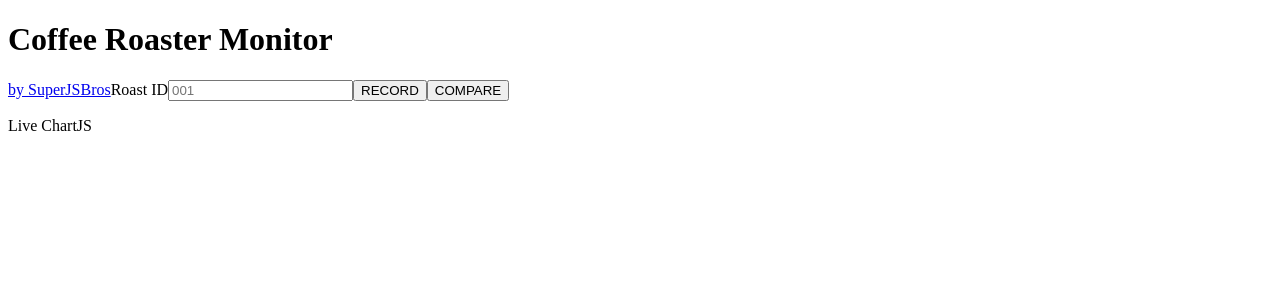
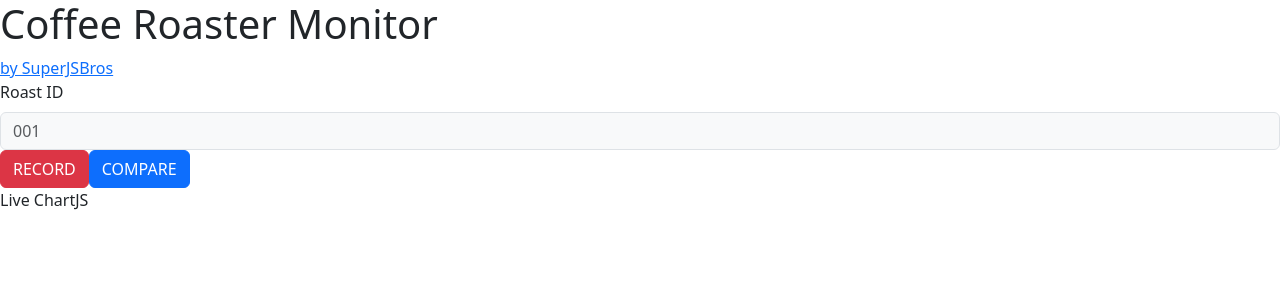
Before and after one commit to SuperJSBros/roaster-monitor-web, an Angular app: page / in a window 1280 px wide. Shown: the top 300 px of the page. Built offline with nearby package versions, Linux system fonts and the light colour scheme.

Commit message:
added basic bootstrap styling to webpage

```diff
--- a/package.json
+++ b/package.json
@@ -18,6 +18,7 @@
     "@angular/platform-browser": "^15.1.0",
     "@angular/platform-browser-dynamic": "^15.1.0",
     "@angular/router": "^15.1.0",
+    "bootstrap": "^5.3.0-alpha1",
     "rxjs": "~7.8.0",
     "tslib": "^2.3.0",
     "zone.js": "~0.12.0"
--- a/src/app/app.component.html
+++ b/src/app/app.component.html
@@ -3,7 +3,6 @@
 <a href="https://github.com/SuperJSBros" target="_blank">by SuperJSBros</a>
 
 <app-roast-recorder></app-roast-recorder>
-<p>Live ChartJS</p>
 
 
 <router-outlet></router-outlet>
--- a/src/app/roast-recorder/roast-recorder.component.html
+++ b/src/app/roast-recorder/roast-recorder.component.html
@@ -1,8 +1,19 @@
-<label for="batchID">Roast ID</label>
-  <input
+<div class=".container">
+
+  <div>
+
+    <label class="form-label" for="batchID">Roast ID</label>
+    <input
+    class="form-control bg-light .col-sm-8"
     id="batchID"
     type="text"
     placeholder="001"
     >
-  <button>RECORD</button>
-  <button>COMPARE</button>
+    <button class="btn btn-danger .col-sm-2">RECORD</button>
+    <button class="btn btn-primary .col-sm-2">COMPARE</button>
+
+  </div>
+
+  <p>Live ChartJS</p>
+
+</div>
--- a/src/app/roast-recorder/roast-recorder.component.scss
+++ b/src/app/roast-recorder/roast-recorder.component.scss
@@ -0,0 +1,4 @@
+// .form-control::placeholder { /* Chrome, Firefox, Opera, Safari 10.1+ */
+//     color: rgba(103, 3, 3, 0.707);
+//     opacity: 1; /* Firefox */
+// }
--- a/src/index.html
+++ b/src/index.html
@@ -6,8 +6,11 @@
   <base href="/">
   <meta name="viewport" content="width=device-width, initial-scale=1">
   <link rel="icon" type="image/x-icon" href="favicon.ico">
+  <link href="https://cdn.jsdelivr.net/npm/bootstrap@5.3.0-alpha1/dist/css/bootstrap.min.css" rel="stylesheet" integrity="sha384-GLhlTQ8iRABdZLl6O3oVMWSktQOp6b7In1Zl3/Jr59b6EGGoI1aFkw7cmDA6j6gD" crossorigin="anonymous">
 </head>
 <body>
   <app-root></app-root>
+  <script src="https://cdn.jsdelivr.net/npm/@popperjs/core@2.11.6/dist/umd/popper.min.js" integrity="sha384-oBqDVmMz9ATKxIep9tiCxS/Z9fNfEXiDAYTujMAeBAsjFuCZSmKbSSUnQlmh/jp3" crossorigin="anonymous"></script>
+  <script src="https://cdn.jsdelivr.net/npm/bootstrap@5.3.0-alpha1/dist/js/bootstrap.min.js" integrity="sha384-mQ93GR66B00ZXjt0YO5KlohRA5SY2XofN4zfuZxLkoj1gXtW8ANNCe9d5Y3eG5eD" crossorigin="anonymous"></script>
 </body>
 </html>
```
Also changed, not shown: 1 other file (tests, documents, lock files or other folders).
